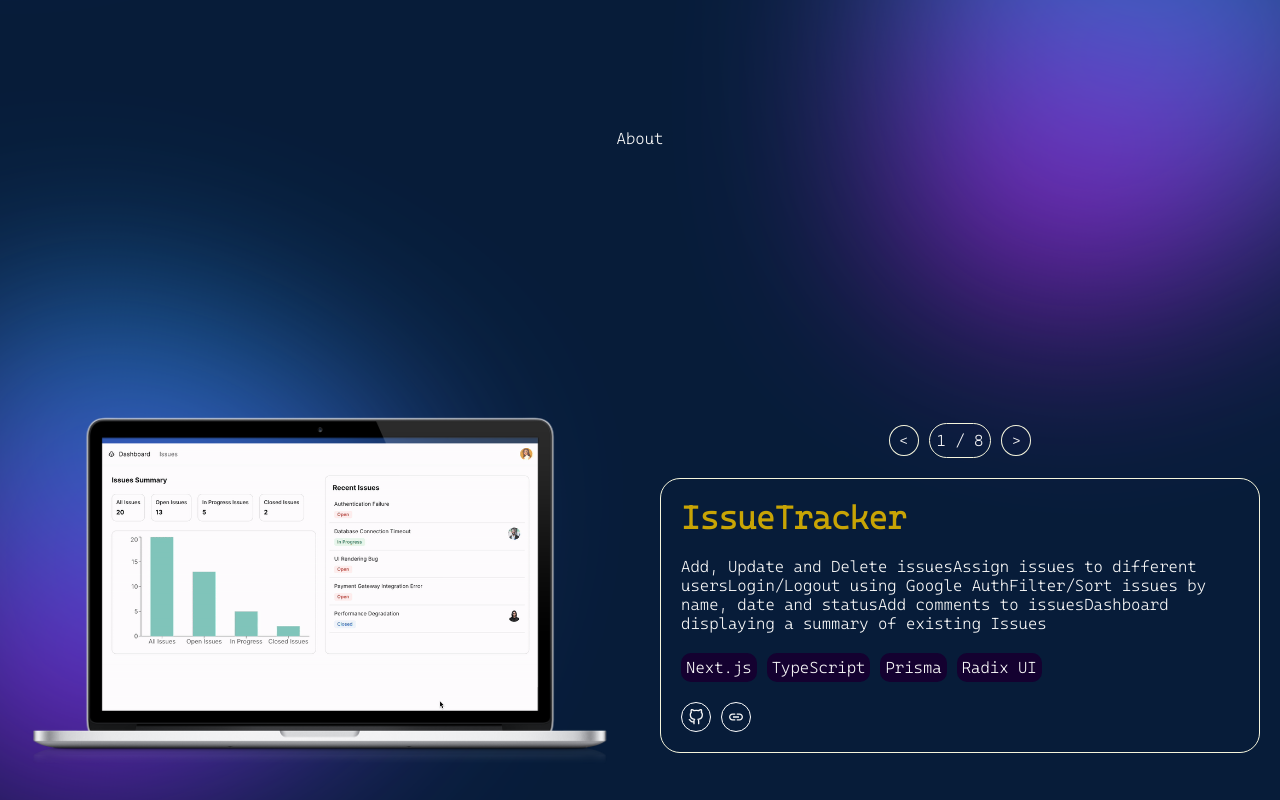
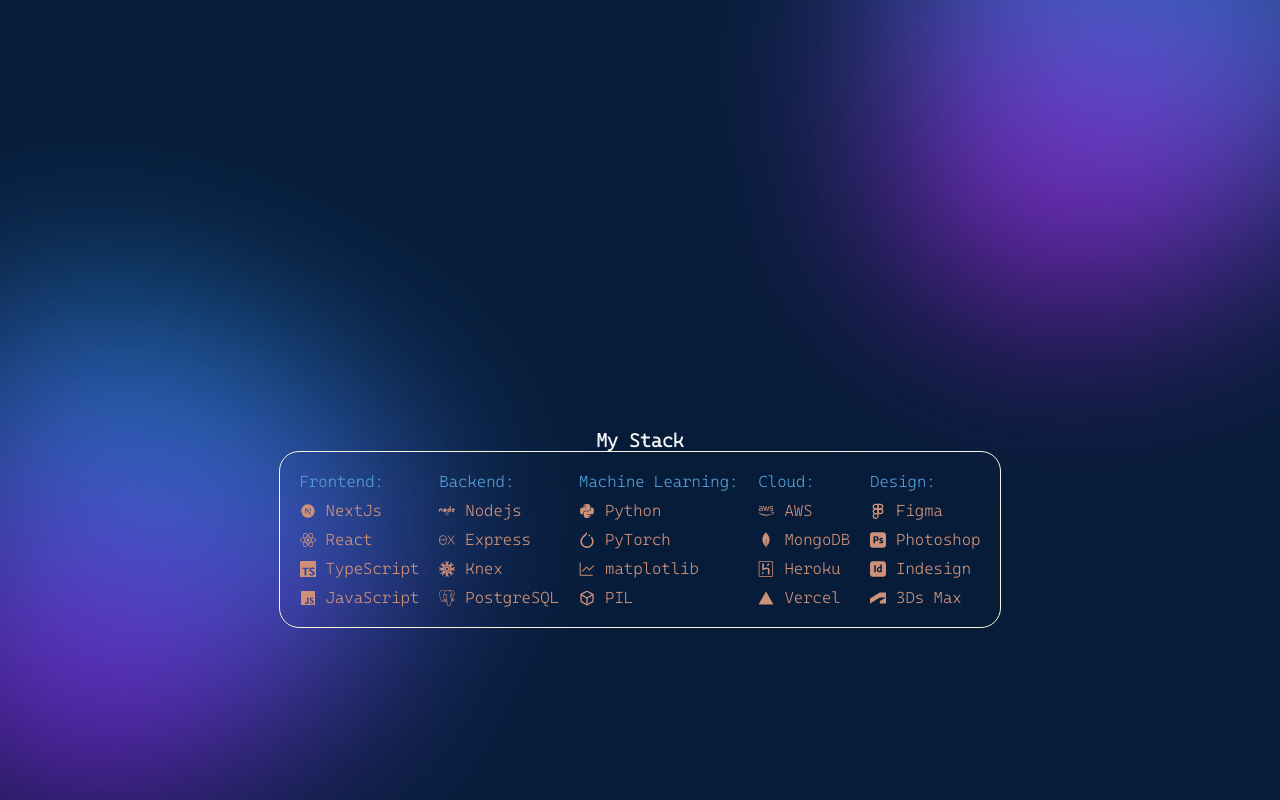
Before and after one commit to hebahiari/portfolio, a Next.js app: page / in a window 1280 px wide. Shown: the part 680-1480 px from the top of the page. Built offline with nearby package versions, Linux system fonts and the light colour scheme.

Commit message:
added about section items

```diff
--- a/app/components/About/About.css
+++ b/app/components/About/About.css
@@ -0,0 +1,48 @@
+.aboutContainer{
+    max-width: 1500px;
+    display: flex;
+    justify-content: center;
+    flex-direction: column;
+    align-items: center;
+    min-height: 100vh;
+    z-index: 2;
+}
+
+.aboutRight{
+}
+
+.aboutLeft {
+    border: 2px;
+    display: flex;
+    align-items: flex-start;
+    gap: 20px;
+    flex-wrap: wrap;
+    padding: 20px;
+    border-radius: 20px;
+    width: 100%;
+    border: 1px solid beige;
+    &:hover{
+        background-color: rgba(250, 235, 215, 0.178);
+    }
+}
+
+.aboutRow {
+    display: flex;
+    flex-direction: column;
+    align-items: flex-start;
+    justify-content: center;
+    gap: 10px
+}
+
+.aboutItem {
+    display: flex;
+    justify-content: flex-start;
+    align-items: center;
+    gap: 10px;
+}
+
+.aboutIcon {
+    height: 30px;
+    width: 30px;
+    border-radius: 50px;
+}
--- a/app/components/About/About.js
+++ b/app/components/About/About.js
@@ -1,8 +1,88 @@
 import './About.css'
+import { FaReact } from "react-icons/fa";
+import { RiNextjsFill } from "react-icons/ri";
+import { SiTypescript } from "react-icons/si";
+import { IoLogoJavascript } from "react-icons/io5";
+import { FaHtml5 } from "react-icons/fa";
+import { FaCss3Alt } from "react-icons/fa";
+import { FaNode } from "react-icons/fa";
+import { SiExpress } from "react-icons/si";
+import { SiKnexdotjs } from "react-icons/si";
+import { SiPostgresql } from "react-icons/si";
+import { FaPython } from "react-icons/fa";
+import { SiPytorch } from "react-icons/si";
+import { GoGraph } from "react-icons/go";
+import { FiBox } from "react-icons/fi";
+import { FaAws } from "react-icons/fa";
+import { SiMongodb } from "react-icons/si";
+import { GrHeroku } from "react-icons/gr";
+import { IoLogoVercel } from "react-icons/io5";
+import { FiFigma } from "react-icons/fi";
+import { SiAdobephotoshop } from "react-icons/si";
+import { SiAdobeindesign } from "react-icons/si";
+import { SiAutodesk } from "react-icons/si";
+
+
+
+
+
+
+
+
+
+
+
+
+
+
+
+
 
 const About = () => {
     return (
-        <div>About</div>
+        <div className='aboutContainer'>
+            <div className='aboutRight'>
+
+            </div>
+            <h3>My Stack</h3>
+            <div className='aboutLeft orange'>
+                <div className='aboutRow'>
+                    <div className='aboutTitle darkblue'>Frontend:</div>
+                    <div className='aboutItem orange'><RiNextjsFill /> NextJs</div>
+                    <div className='aboutItem'><FaReact /> React</div>
+                    <div className='aboutItem'><SiTypescript /> TypeScript</div>
+                    <div className='aboutItem'><IoLogoJavascript /> JavaScript</div>
+                </div>
+                <div className='aboutRow'>
+                    <div className='aboutTitle darkblue'>Backend:</div>
+                    <div className='aboutItem'><FaNode /> Nodejs</div>
+                    <div className='aboutItem'><SiExpress /> Express</div>
+                    <div className='aboutItem'><SiKnexdotjs /> Knex</div>
+                    <div className='aboutItem'><SiPostgresql /> PostgreSQL</div>
+                </div>
+                <div className='aboutRow'>
+                    <div className='aboutTitle darkblue'>Machine Learning:</div>
+                    <div className='aboutItem'><FaPython /> Python</div>
+                    <div className='aboutItem'><SiPytorch /> PyTorch</div>
+                    <div className='aboutItem'><GoGraph /> matplotlib</div>
+                    <div className='aboutItem'><FiBox /> PIL</div>
+                </div>
+                <div className='aboutRow'>
+                    <div className='aboutTitle darkblue'>Cloud:</div>
+                    <div className='aboutItem'><FaAws /> AWS</div>
+                    <div className='aboutItem'><SiMongodb /> MongoDB</div>
+                    <div className='aboutItem'><GrHeroku /> Heroku</div>
+                    <div className='aboutItem'><IoLogoVercel /> Vercel</div>
+                </div>
+                <div className='aboutRow'>
+                    <div className='aboutTitle darkblue'>Design:</div>
+                    <div className='aboutItem'><FiFigma /> Figma</div>
+                    <div className='aboutItem'><SiAdobephotoshop />Photoshop</div>
+                    <div className='aboutItem'><SiAdobeindesign />Indesign</div>
+                    <div className='aboutItem'><SiAutodesk /> 3Ds Max</div>
+                </div>
+            </div>
+        </div>
     )
 }
 
--- a/app/components/Footer/Footer.js
+++ b/app/components/Footer/Footer.js
@@ -5,7 +5,7 @@
     return (
         <div className='footerContainer'>
             <div>Copyrights © 2024 Heba A. - Designed & Developed by Me </div>
-            <div className='footerRight'>Powered by: <span><Image src='/img/nextjs.png' height={40} width={40} /></span></div>
+            <div className='footerRight'>Built with: <span><Image src='/img/nextjs.png' height={40} width={40} /></span></div>
         </div>
     )
 }
--- a/app/components/RotateOnHover/RotateOnHover.css
+++ b/app/components/RotateOnHover/RotateOnHover.css
@@ -11,6 +11,6 @@
     justify-content: center;
     align-items: center;
     width: 100vw;
-    padding: 0 500px;
+    padding: 0 200px;
     transition: transform 0.1s ease;
 }
```
